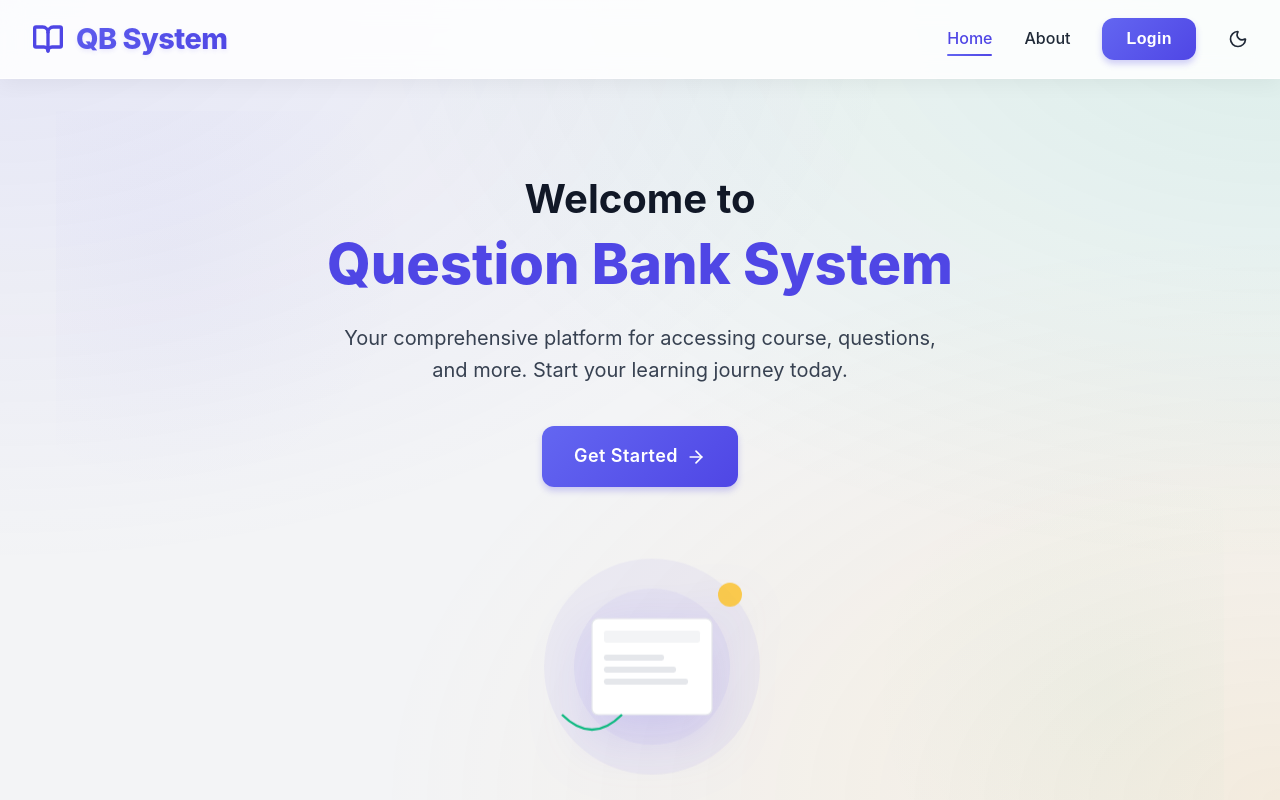
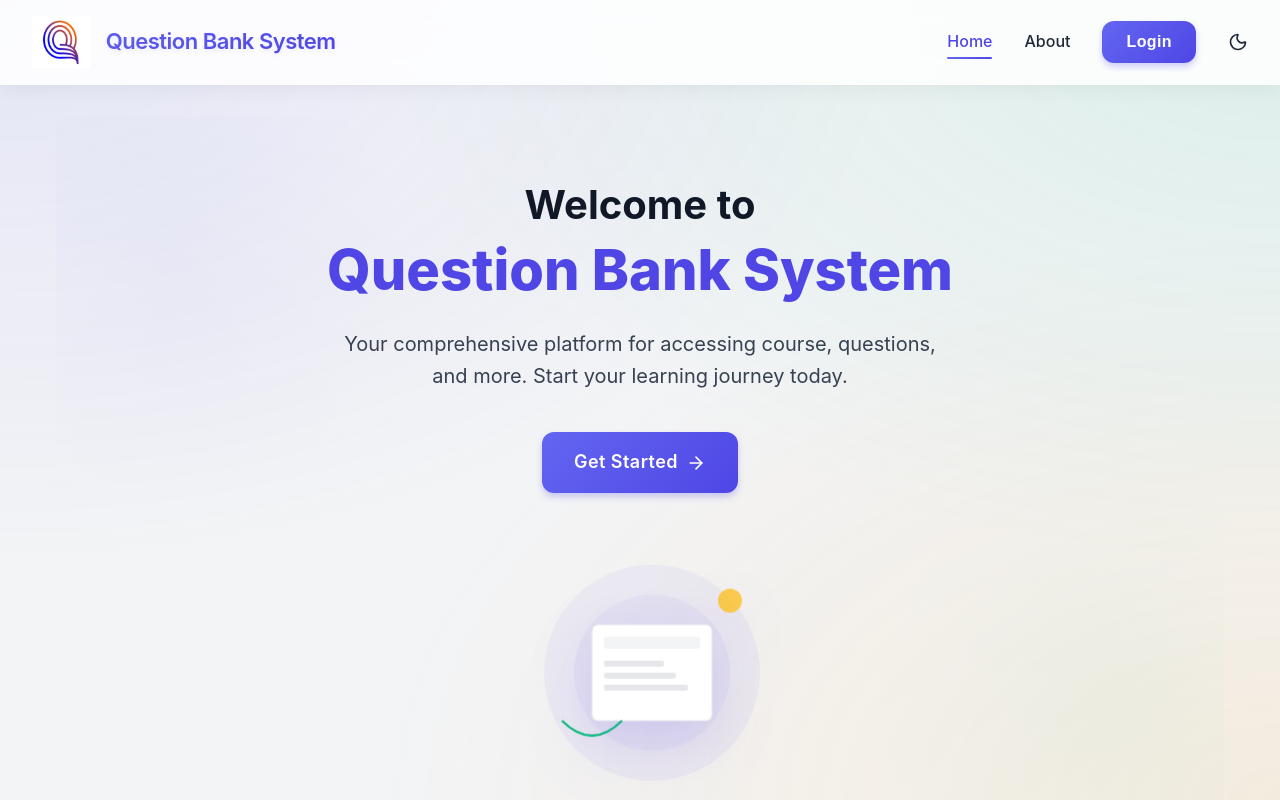
Before and after one commit to SubikshaRajendran/Question_Bank_System, a React (Vite) app in the folder client/: page / in a window 1280 px wide. Shown: the top 800 px of the page. Built offline with nearby package versions, Linux system fonts and the light colour scheme.

Commit message:
Logo Update

```diff
--- a/client/index.html
+++ b/client/index.html
@@ -1,13 +1,20 @@
 <!doctype html>
 <html lang="en">
+
 <head>
   <meta charset="UTF-8" />
   <link rel="icon" type="image/svg+xml" href="/vite.svg" />
   <meta name="viewport" content="width=device-width, initial-scale=1.0" />
-    <title>client</title>
+  <link rel="preconnect" href="https://fonts.googleapis.com">
+  <link rel="preconnect" href="https://fonts.gstatic.com" crossorigin>
+  <link href="https://fonts.googleapis.com/css2?family=Poppins:wght@300;400;500;600;700;800&display=swap"
+    rel="stylesheet">
+  <title>Question Bank System</title>
 </head>
+
 <body>
   <div id="root"></div>
   <script type="module" src="/src/main.jsx"></script>
 </body>
+
 </html>
--- a/client/src/components/Layout.jsx
+++ b/client/src/components/Layout.jsx
@@ -2,6 +2,7 @@ import React, { useState } from 'react';
 import { Outlet, Link, useNavigate, useLocation } from 'react-router-dom';
 import { useAuth } from '../context/AuthContext';
 import { BookOpen, LogOut, Moon, Sun, Menu, X } from 'lucide-react';
+import logo from '../assets/logo.png';
 
 const Layout = () => {
     const { user, logout } = useAuth();
@@ -44,10 +45,10 @@ const Layout = () => {
     return (
         <>
             <nav className="navbar">
-                <div className="logo" style={{ display: 'flex', alignItems: 'center', gap: '0.75rem', fontSize: '1.8rem', fontWeight: '800' }}>
-                    <BookOpen size={32} strokeWidth={2.5} />
-                    <span style={{ letterSpacing: '-0.5px' }}>
-                        {user ? (user.role === 'student' ? 'QB Student' : 'QB Admin') : 'QB System'}
+                <div className="logo" style={{ display: 'flex', alignItems: 'center', gap: '1rem' }}>
+                    <img src={logo} alt="Logo" style={{ height: '52px', width: 'auto' }} />
+                    <span style={{ fontSize: '22px', fontWeight: '600', color: 'var(--brand-text-primary)', letterSpacing: '-0.5px' }}>
+                        Question Bank System
                     </span>
                 </div>
 
--- a/client/src/index.css
+++ b/client/src/index.css
@@ -58,6 +58,12 @@
   --card-shadow-hover: 0 10px 15px -3px rgba(0, 0, 0, 0.4);
   --glass-border: 1px solid rgba(255, 255, 255, 0.15);
   --inner-shadow: inset 0 2px 4px 0 rgba(0, 0, 0, 0.2);
+
+  /* New Branding Colors - Dark Mode */
+  --brand-text-primary: #f9fafb;
+  /* White-ish */
+  --brand-text-secondary: #818cf8;
+  /* Soft Indigo */
 }
 
 * {
```
Also changed, not shown: client/src/assets/logo.png (added). Lines whose indentation alone changed are shown as unchanged.
